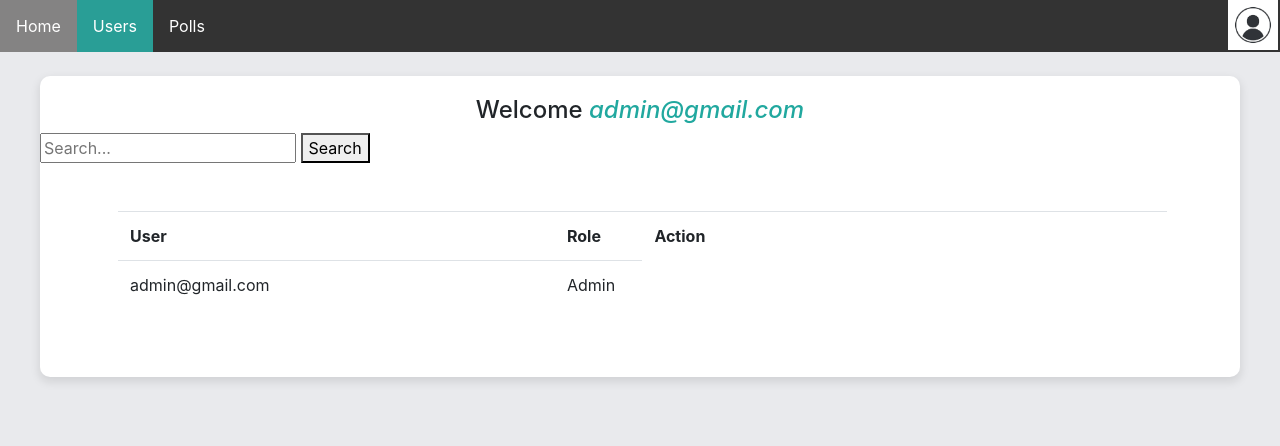
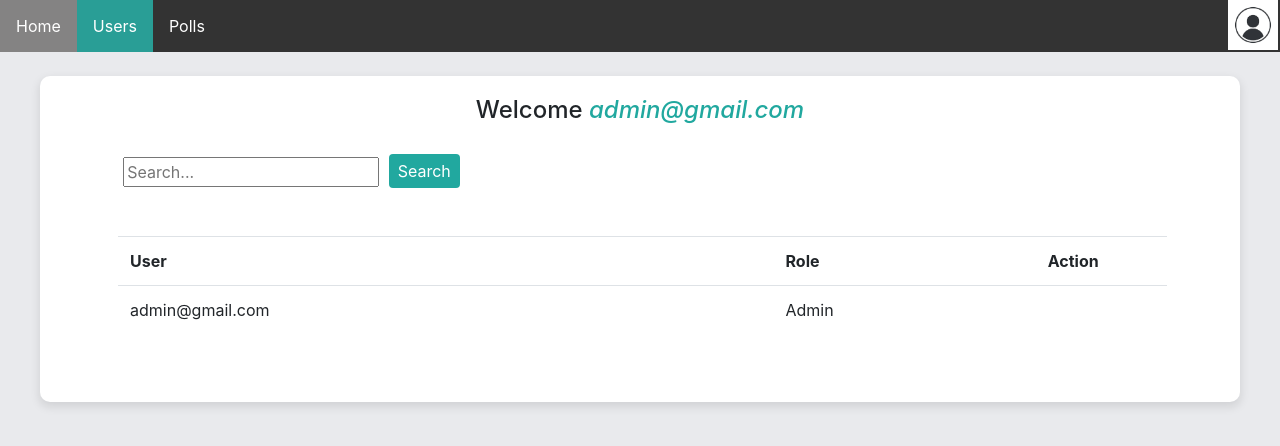
Before and after one commit to VansilChauhan/cs699-project-audience-poll, a Flask app: page /admin in a window 1280 px wide. Shown: the top 446 px of the page. Run offline with Flask 3, Linux system fonts and the light colour scheme; a user stored in the database is signed in; data comes from the database, SQL or seed files in the repository.

Commit message:
Search Button, Admin Panel UI Changes

```diff
--- a/poll_app/app/routes.py
+++ b/poll_app/app/routes.py
@@ -138,7 +138,7 @@ def share_poll(poll_id):
     buffered = BytesIO()
     qr.save(buffered, format="PNG")
     qr_img_bytes= base64.b64encode(buffered.getvalue()).decode()
-    return render_template('share_poll.html', url=url, qr_img_bytes=qr_img_bytes)
+    return render_template('share_poll.html', user=current_user, url=url, qr_img_bytes=qr_img_bytes)
 
 @app.route('/admin')
 @auth.admin_required
--- a/poll_app/app/static/home.css
+++ b/poll_app/app/static/home.css
@@ -128,3 +128,11 @@ td a:hover {
   color: white;
   cursor: pointer;
 }
+
+.search-button {
+  margin-top: -5px;
+  margin-left: 5px;
+  padding: .25rem .5rem;
+  color:white;
+  background-color: #21a89f;
+}
--- a/poll_app/app/templates/admin_home.html
+++ b/poll_app/app/templates/admin_home.html
@@ -17,7 +17,7 @@
     <a href="{{url_for('my_votes')}}">My Voting History</a>
     <a href="{{ url_for('create_poll') }}">Create New Poll</a>
     {% if user.is_admin %}
-    <a href="{{ url_for('admin_polls') }}">Admin Panel</a>
+    <a href="{{ url_for('admin_users') }}">Admin Panel</a>
     {% endif %}
     <a href="{{url_for('logout')}}">Log Out</a>
     <hr>
@@ -43,11 +43,11 @@
 
 <br>
 <div class="wrapper">
-    <h4 class="welcome">Welcome <i class="username">{{user.email}}</i></h4>
-    <form>
+    <h4 class="welcome">Welcome <i class="username">{{user.email}}</i></h4><br>
+    <div style="margin-left: 5.2rem;">
         <input type="search-poll" name="q" placeholder="Search...">
-        <button type="search-submit">Search</button>
-    </form>
+        <button type="search-submit" class="btn search-button">Search</button>
+    </div>
         {% block wrapper %}
         {% endblock %}
 </div>
--- a/poll_app/app/templates/admin_polls.html
+++ b/poll_app/app/templates/admin_polls.html
@@ -17,7 +17,11 @@
             <td class='col-sm-1'>{{ poll.creator_username}} </td>
             <td class='col-sm-3'>{{ poll.created_at.strftime('%B %d, %Y at %I:%M %p')}} </td>
             <td class="col-sm-1"><a class="text-danger" href="{{url_for('delete_poll', poll_id=poll.id)}}">delete</a></td>
-            <td class="col-sm-1"><a href="{{url_for('share_poll', poll_id=poll.id)}}">share</a></td>
+            <td class="col-sm-1"><a href="{{url_for('share_poll', poll_id=poll.id)}}">
+                <svg xmlns="http://www.w3.org/2000/svg" width="16" height="16" fill="currentColor" class="bi bi-share" viewBox="0 0 16 16">
+                    <path d="M13.5 1a1.5 1.5 0 1 0 0 3 1.5 1.5 0 0 0 0-3M11 2.5a2.5 2.5 0 1 1 .603 1.628l-6.718 3.12a2.5 2.5 0 0 1 0 1.504l6.718 3.12a2.5 2.5 0 1 1-.488.876l-6.718-3.12a2.5 2.5 0 1 1 0-3.256l6.718-3.12A2.5 2.5 0 0 1 11 2.5m-8.5 4a1.5 1.5 0 1 0 0 3 1.5 1.5 0 0 0 0-3m11 5.5a1.5 1.5 0 1 0 0 3 1.5 1.5 0 0 0 0-3"/>
+                </svg>
+            </a></td>
         </tr>
         {% endfor %}
     </table>
--- a/poll_app/app/templates/admin_users.html
+++ b/poll_app/app/templates/admin_users.html
@@ -11,13 +11,15 @@
         <tr>
             <td class='col-sm-5'>{{ user.email }}</td>
             {% if user.is_admin %}
-                <td class='col-sm-1'>Admin</td>
+                <td class='col-sm-2'>Admin</td>
             {% else %}
-                <td class='col-sm-1'>User</td>
+                <td class='col-sm-2'>User</td>
             {% endif %}
+            <td class="col-sm-1">
             {% if not user.is_admin %}
-                <td class="col-sm-1"><a class="text-danger" href="{{url_for('admin_delete', user_id=user.id)}}">delete</a></td>
+                <a class="text-danger" href="{{url_for('admin_delete', user_id=user.id)}}">delete</a>
             {% endif %}
+            </td>
         </tr>
         {% endfor %}
     </table>
```
Also changed, not shown: poll_app/app/templates/home.html (+4 -4 lines), poll_app/app/templates/share_poll.html (+9 -2 lines).
